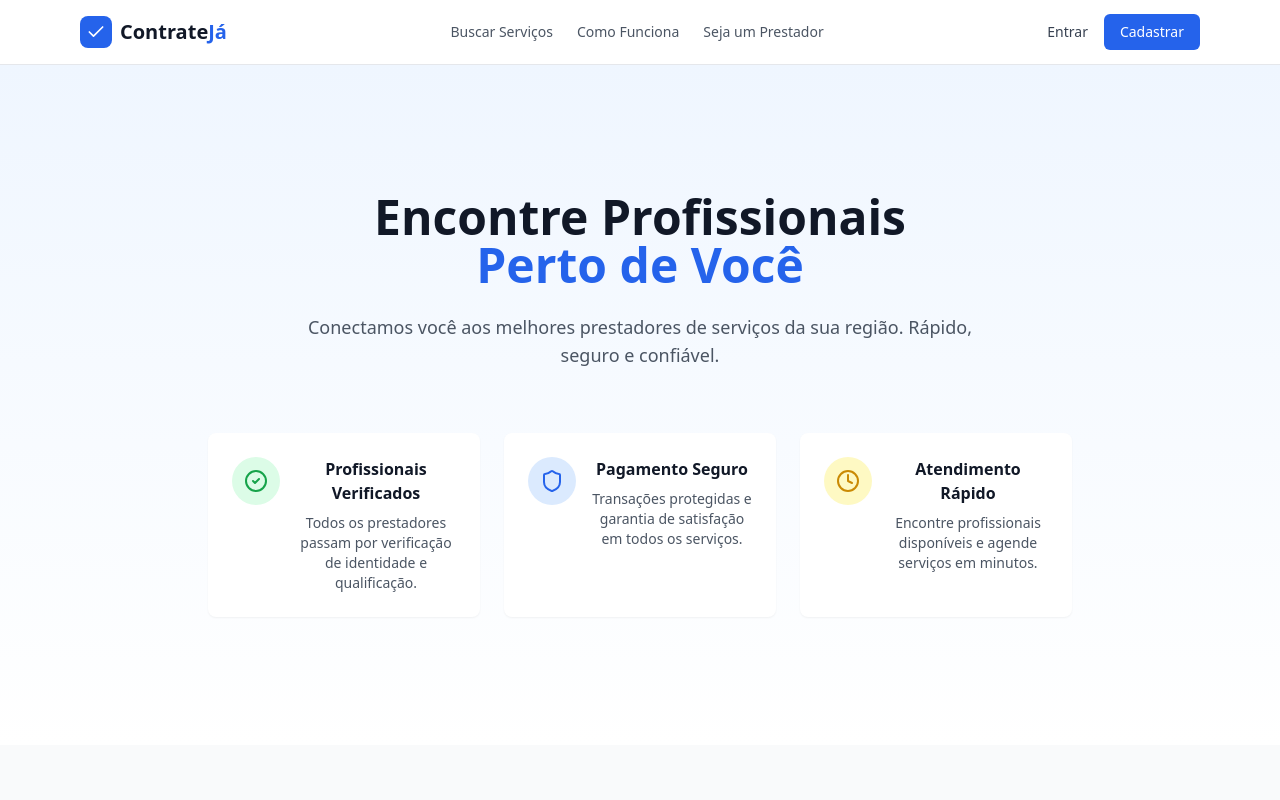
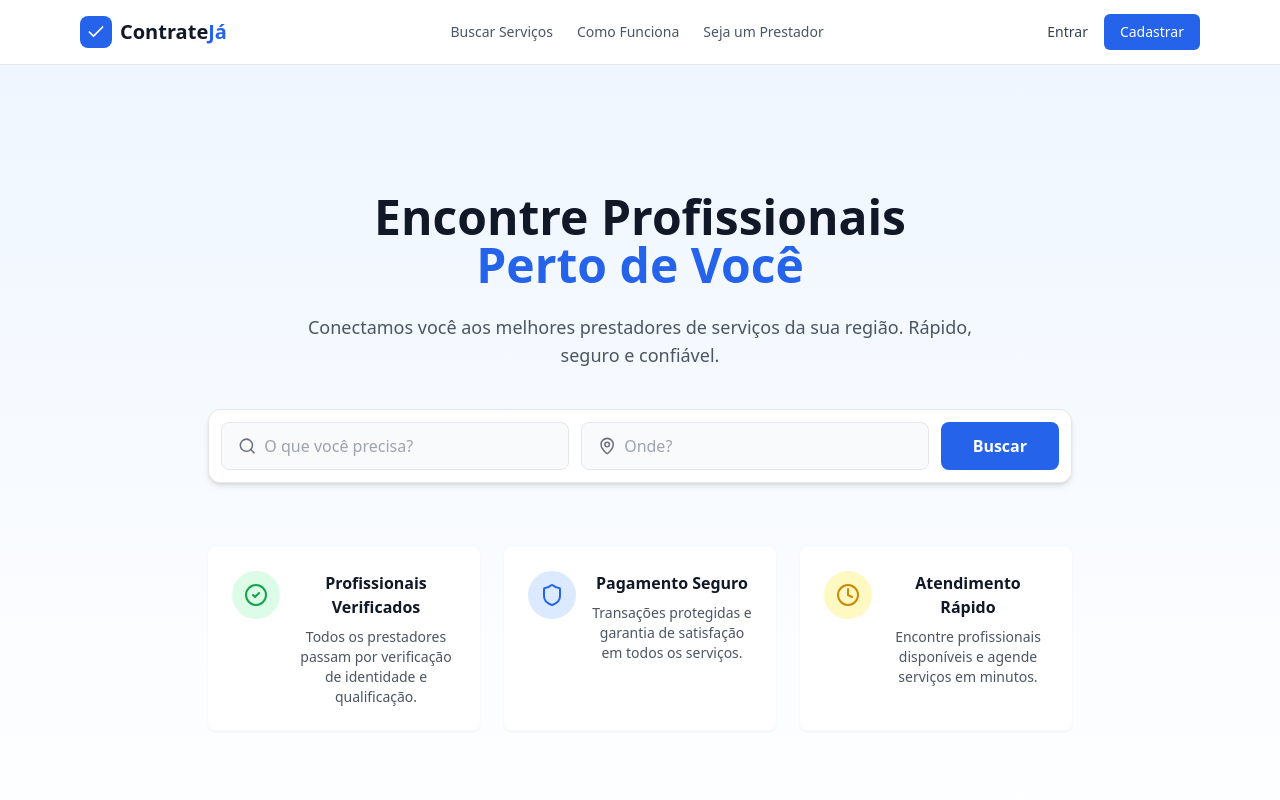
Before and after one commit to EliamFuentes/marketplace-contrateja, a React (Vite) app in the folder frontend/: page / in a window 1280 px wide. Shown: the top 800 px of the page. Built offline with nearby package versions, Linux system fonts and the light colour scheme.

Commit message:
Criando barra de pesquisa

```diff
--- a/frontend/src/components/SearchBar.jsx
+++ b/frontend/src/components/SearchBar.jsx
@@ -0,0 +1,57 @@
+import { useState } from "react";
+import { useNavigate } from "react-router-dom";
+import { Search, MapPin } from "lucide-react";
+
+export default function SearchBar() {
+    const navigate = useNavigate();
+    const [searchTerm, setSearchTerm] = useState("");
+    const [location, setLocation] = useState("");
+
+    const handleSearch = (e) => {
+        e.preventDefault();
+        navigate(`/services?search=${searchTerm}&location=${location}`);
+    };
+
+    return (
+        <form
+            onSubmit={handleSearch}
+            className="w-full max-w-4xl mx-auto mt-8"
+        >
+            <div className="flex flex-col md:flex-row gap-3 p-3 bg-white rounded-xl shadow-md border">
+
+                {/* Campo: O que você precisa */}
+                <div className="flex flex-1 items-center gap-2 bg-gray-50 rounded-lg px-4 py-2 border">
+                    <Search className="h-5 w-5 text-gray-500" />
+                    <input
+                        type="text"
+                        placeholder="O que você precisa?"
+                        value={searchTerm}
+                        onChange={(e) => setSearchTerm(e.target.value)}
+                        className="w-full bg-transparent outline-none text-gray-700"
+                    />
+                </div>
+
+                {/* Campo: Onde? */}
+                <div className="flex flex-1 items-center gap-2 bg-gray-50 rounded-lg px-4 py-2 border">
+                    <MapPin className="h-5 w-5 text-gray-500" />
+                    <input
+                        type="text"
+                        placeholder="Onde?"
+                        value={location}
+                        onChange={(e) => setLocation(e.target.value)}
+                        className="w-full bg-transparent outline-none text-gray-700"
+                    />
+                </div>
+
+                {/* Botão Buscar */}
+                <button
+                    type="submit"
+                    className="px-8 py-3 bg-blue-600 hover:bg-blue-700 text-white font-semibold rounded-lg transition"
+                >
+                    Buscar
+                </button>
+
+            </div>
+        </form>
+    );
+}
--- a/frontend/src/pages/Home/Home.jsx
+++ b/frontend/src/pages/Home/Home.jsx
@@ -2,7 +2,7 @@ import { Link, useNavigate } from "react-router-dom";
 import Footer from "../../components/Footer";
 import Header from "../../components/Header";
 import CategoryCard from "../../components/CategoryCard";
-//SearchBar
+import SearchBar from "../../components/SearchBar";
 import { CheckCircle2, Shield, Clock } from "lucide-react";
 
 //mocks temporários
@@ -34,7 +34,7 @@ export default function Home() {
                             Rápido, seguro e confiável.
                         </p>
 
-                        {/* <SearchBar /> */}
+                        <SearchBar />
 
                         {/* Features */}
                         <div className="grid grid-cols-1 md:grid-cols-3 gap-6 mt-16">
```
